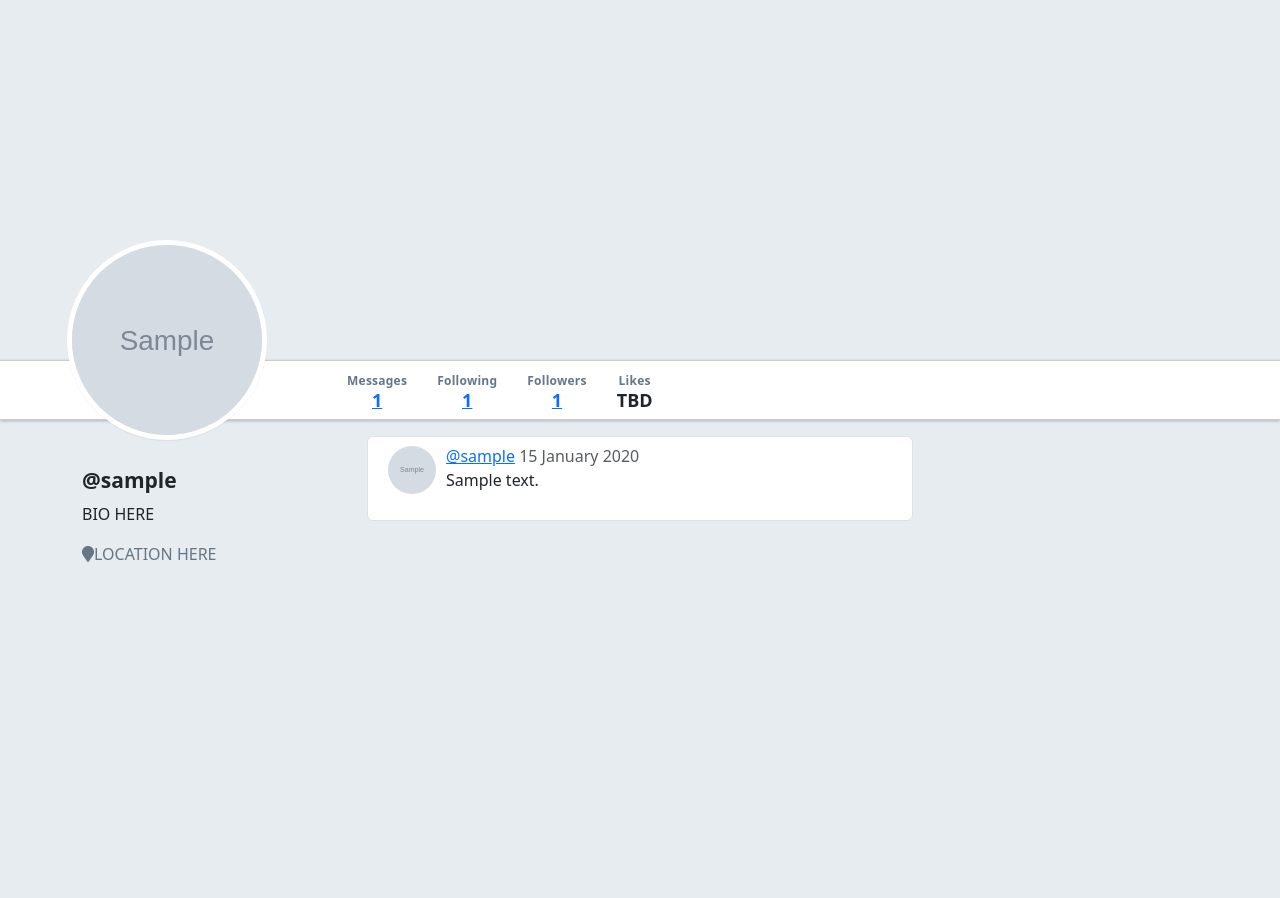
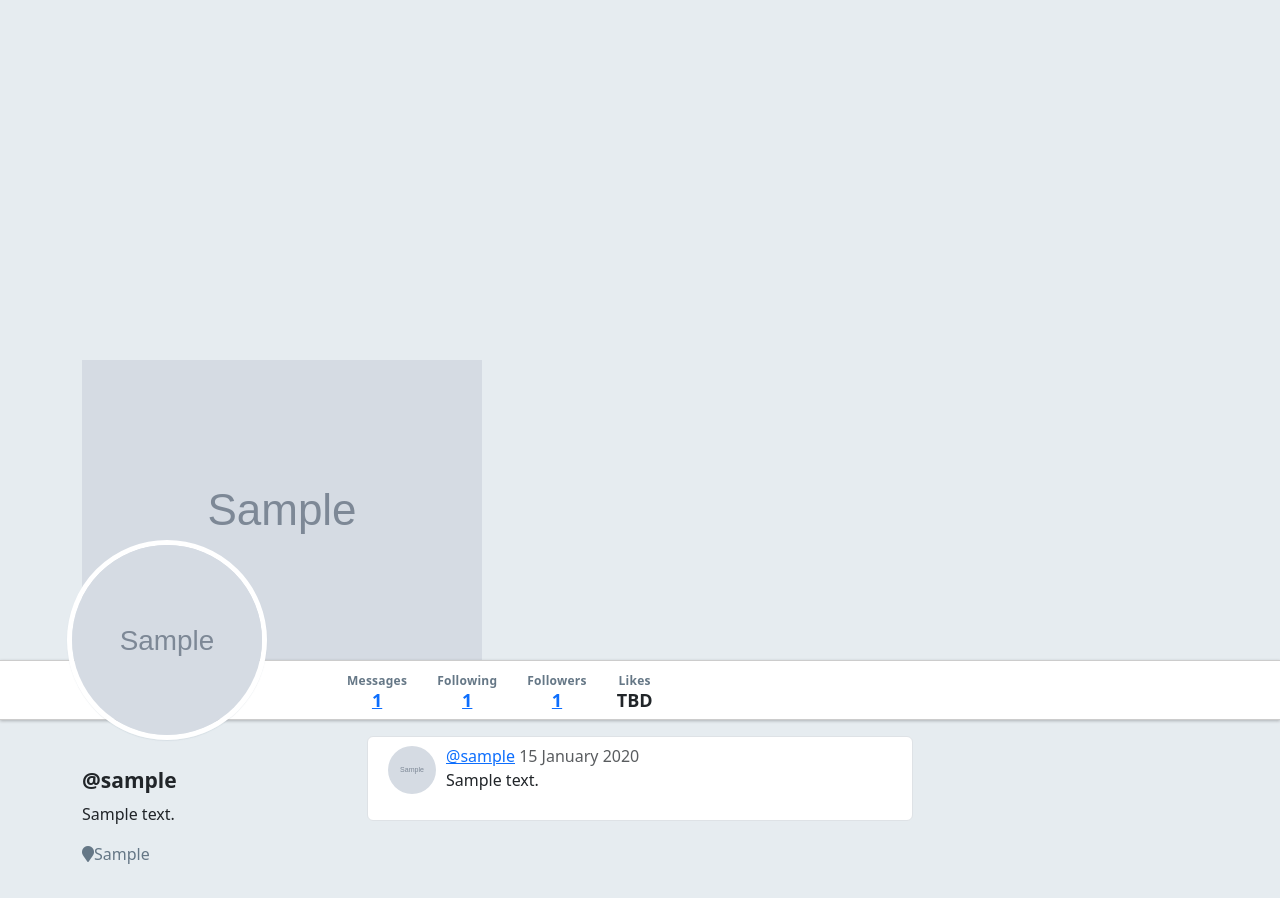
Before and after one commit to damonBenbo/warbler, a Flask app: page /users/1 in a window 1280 px wide. Shown: the part 46-944 px from the top of the page. Before the commit the page ends 608 px from the top, so only its background shows below. Run offline with Flask 2, Linux system fonts and the light colour scheme; tables that the repository leaves empty hold one stand-in row (values such as "Sample post"); grey boxes marked "Sample" are stand-in pictures; some libraries are stand-ins or nearby versions.

Commit message:
added user.bio/user.location/header image on detail page

```diff
--- a/templates/users/detail.html
+++ b/templates/users/detail.html
@@ -3,6 +3,7 @@
 {% block content %}
 
 <div id="warbler-hero" class="full-width"></div>
+<img src="{{ user.header_image_url }}" alt="Header image for {{ user.username }}" id="profile-header">
 <img src="{{ user.image_url }}" alt="Image for {{ user.username }}" id="profile-avatar">
 <div class="row full-width">
   <div class="container">
@@ -58,8 +59,8 @@
 <div class="row">
   <div class="col-sm-3">
     <h4 id="sidebar-username">@{{ user.username }}</h4>
-    <p>BIO HERE</p>
-    <p class="user-location"><span class="fa fa-map-marker"></span>LOCATION HERE</p>
+    <p>{{user.bio}}</p>
+    <p class="user-location"><span class="fa fa-map-marker"></span>{{user.location}}</p>
   </div>
 
   {% block user_details %}
```
